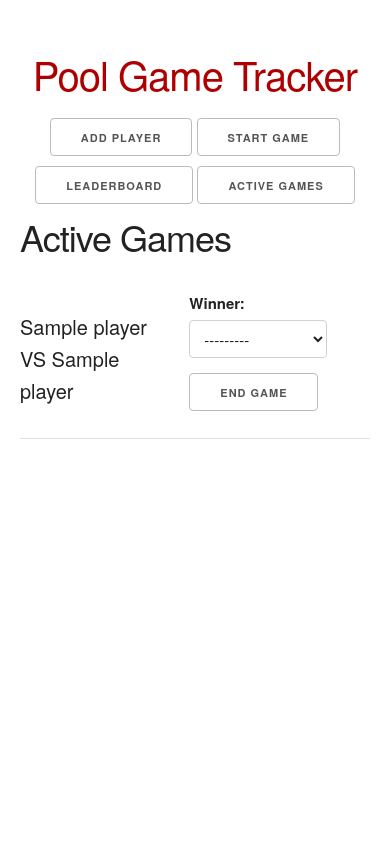
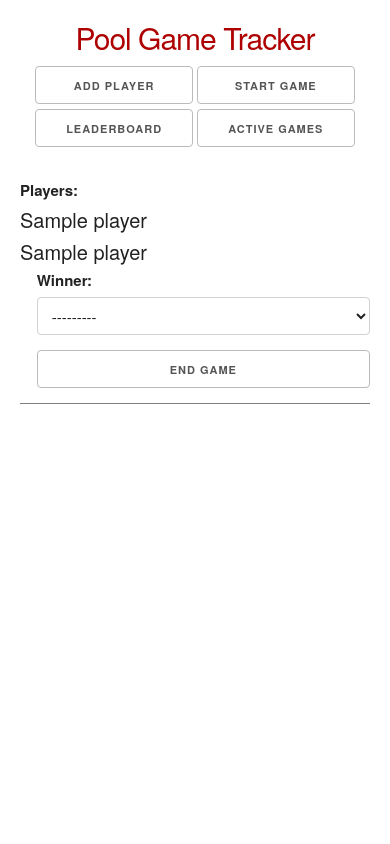
Before and after one commit to madmax141/PoolGameTracker, a Django app: template pooltracker/templates/activegames.html in a window 390 px wide. Run offline with Django 3.2, Linux system fonts and the light colour scheme; the template is opened without the code that fills it: values that come from a table or form of the project are taken from there, others are empty; tables that the repository leaves empty hold one stand-in row (values such as "Sample post").

Commit message:
begin responsive css design

```diff
--- a/main/urls.py
+++ b/main/urls.py
@@ -2,5 +2,5 @@
 from django.urls import path, include
 
 urlpatterns = [
-	path('pooltracker/', include('pooltracker.urls')),
+	path('', include('pooltracker.urls')),
 ]
--- a/pooltracker/static/pooltracker/custom.css
+++ b/pooltracker/static/pooltracker/custom.css
@@ -1,13 +1,34 @@
+/*** GLOBAL ***/
+b {
+	font-size: 1.5rem;
+}
+
 h1, nav {
 	text-align: center;
 }
 
 h1 {
+	font-size: 3rem;
 	color: #ae0000;
+	margin-bottom: 1rem;
 }
 
-.container {
-	margin-top: 5rem;
+h2 {
+	font-size: 2.5rem;
+}
+
+input[type='text'], select {
+	width: 100%;
+}
+
+nav {
+	margin-bottom: 2rem;
+}
+
+nav a.button {
+	padding: 0px;
+	width: 45%;
+	margin-bottom: .5rem;
 }
 
 nav a.button.button-primary {
@@ -15,24 +36,51 @@
 	border-color: #ae0000;
 }
 
+.container {
+	padding: 2rem 2rem;
+	height: 100vh;
+}
+
 nav a.button.button-primary:hover, nav a.button.button-primary:focus {
 	background-color: #ae0000f2;
 	border-color: #ae0000f2;
 }
 
-.active-games-content .matchup {
+.no-content {
+	font-style: italic;
+}
+
+.errorlist {
+	list-style-type: none;
+	margin-bottom: .5rem;
+	color: red;
+}
+
+.errorlist li {
+	margin-bottom: 0px;
+}
+
+.addplayer-submit-buttom, .startgame-submit-button, .endgame-submit-button {
+	width: 100%
+}
+
+.activegames-content .matchup {
 	font-size: 2rem;
 }
 
-.active-games-content form {
+.activegames-content form {
 	margin-bottom: 0px;
 	float: right;
+}
+
+.activegames-content .row {
+	border-bottom: 1px solid grey;
+}
+
+.winner-form select {
+	min-width: 20rem;
 }
 
 .leaderboard-table th, .leaderboard-table td {
 	padding: 1rem;
 }
-
-.no-content {
-	font-style: italic;
-}
--- a/pooltracker/templates/activegames.html
+++ b/pooltracker/templates/activegames.html
@@ -1,16 +1,17 @@
 {% extends 'index.html' %}
 {% block content %}
-<h2>Active Games</h2>
-<div class="active-games-content">
+<div class="activegames-content">
 	{% if not games %}
 	<span class='no-content'>You currently have no games in progress</span>
 	{% else %}
-		<table class='u-full-width'>
-			<tbody>
 		{% for game in games %}
-				<tr>
-					<td class='matchup'>{{ game.player_one.player_name }} VS {{ game.player_two.player_name }}</td>
-					<td class='winner-form'>
+			<div class='row'>
+				<div class='six columns matchup'>
+					<b>Players:</b> <br/>
+					{{ game.player_one.player_name }} <br/>
+					{{ game.player_two.player_name }}
+				</div>
+				<div class='six columns winner-form'>
 					<form action="{% url 'pooltracker:endgame' %}" method="post"> {% csrf_token %}
 					<label for='winner'>Winner: </label>
 					<select name='winner' required>
@@ -19,13 +20,11 @@
 						<option value='{{ game.player_two.id }}'>{{ game.player_two.player_name }}</option>
 					</select>
 					<input type="hidden" name="game_id" value='{{ game.id }}'>
-						<input type='submit' value='End Game'>
+					<input class='endgame-submit-button' type='submit' value='End Game'>
 				</form>
-					</td>
-				</tr>
+				</div>
+			</div>
 		{% endfor %}
-			</tbody>
-		</table>
 	{% endif %}
 </div>
 {% endblock %}
--- a/pooltracker/templates/index.html
+++ b/pooltracker/templates/index.html
@@ -19,28 +19,28 @@
 		<h1>Pool Game Tracker</h1>
 		<nav>
 			<a
-				{% if request.path == '/pooltracker/addplayer/' %} class="button button-primary" {% endif %}
+				{% if request.path == '/addplayer/' %} class="button button-primary" {% endif %}
 				class='button'
 				href="{% url 'pooltracker:addplayer' %}"
 			>
 				Add Player
 			</a>
 			<a
-				{% if request.path == '/pooltracker/startgame/' %} class="button button-primary" {% endif %}
+				{% if request.path == '/startgame/' %} class="button button-primary" {% endif %}
 				class='button'
 				href="{% url 'pooltracker:startgame' %}"
 			>
 				Start Game
 			</a>
 			<a
-				{% if request.path == '/pooltracker/leaderboard/' %} class="button button-primary" {% endif %}
+				{% if request.path == '/leaderboard/' %} class="button button-primary" {% endif %}
 				class='button'
 				href="{% url 'pooltracker:leaderboard' %}"
 			>
 				Leaderboard
 			</a>
 			<a
-				{% if request.path == '/pooltracker/activegames/' %} class="button button-primary" {% endif %}
+				{% if request.path == '/activegames/' %} class="button button-primary" {% endif %}
 				class='button'
 				href="{% url 'pooltracker:activegames' %}"
 			>
--- a/pooltracker/templates/leaderboard.html
+++ b/pooltracker/templates/leaderboard.html
@@ -1,6 +1,5 @@
 {% extends 'index.html' %}
 {% block content %}
-<h2>Leader Board</h2>
 {% if not players %}
 <span class='no-content'>You currently have no players with scores above 0</span>
 {% else %}
--- a/pooltracker/views.py
+++ b/pooltracker/views.py
@@ -47,5 +47,5 @@
 	return render(request, 'leaderboard.html', { 'players': players })
 
 def activegames(request):
-	games = Game.objects.all()
+	games = Game.objects.order_by('-id')
 	return render(request, 'activegames.html', { 'games': games })
```
Also changed, not shown: pooltracker/templates/addplayer.html (+6 -5 lines), pooltracker/templates/startgame.html (+6 -5 lines). Lines whose indentation alone changed are shown as unchanged.
